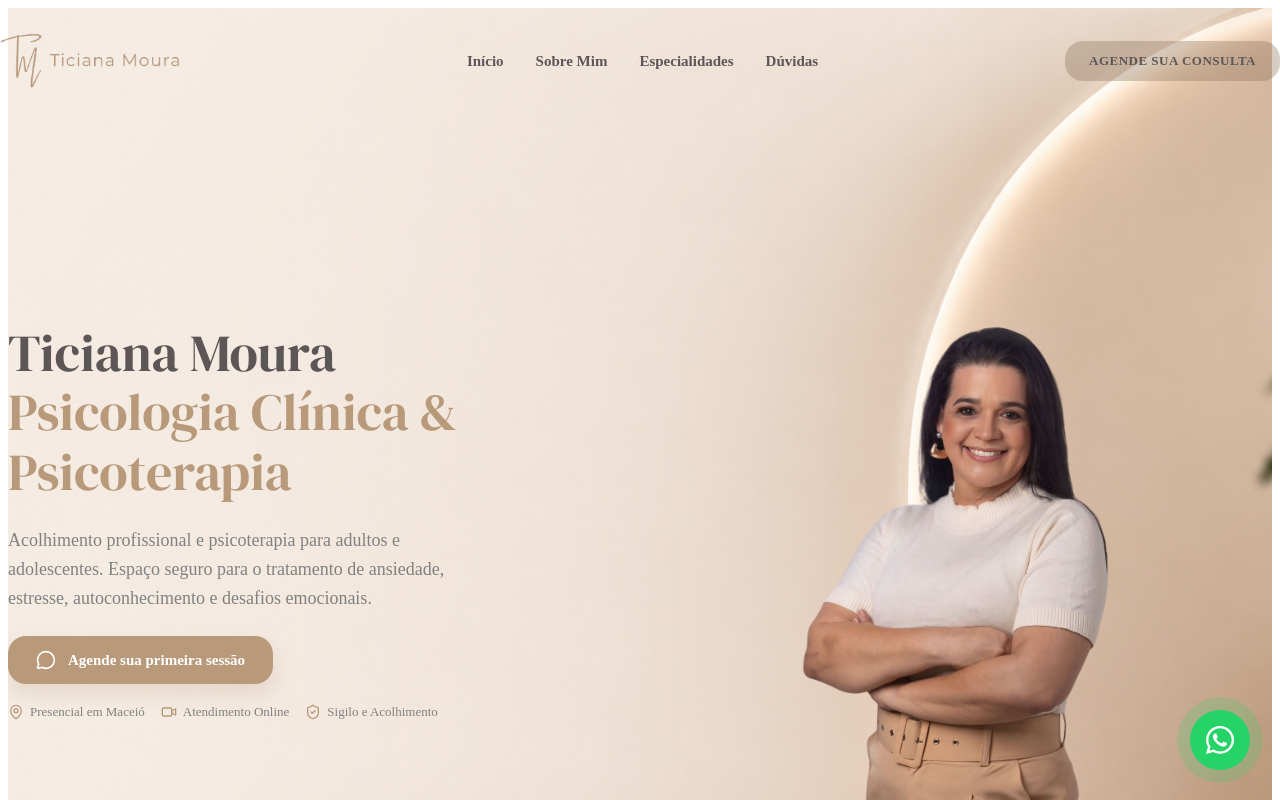
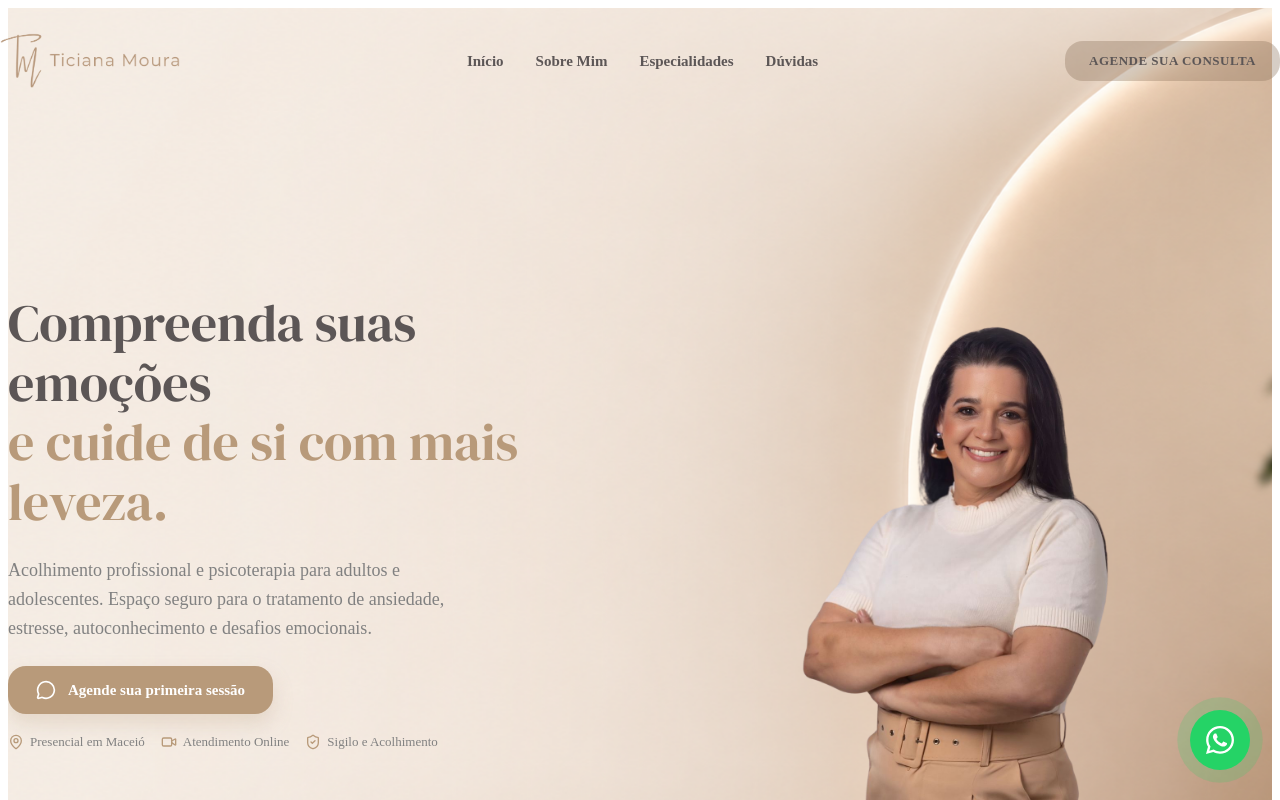
Before and after one commit to kauatorresfranca/ticiana-moura-psic, a React (Vite) app: page / in a window 1280 px wide. Shown: the top 800 px of the page. Built offline with nearby package versions, Linux system fonts and the light colour scheme; the HTML template or start-up script is replaced by a standard one.

Commit message:
feat: update Hero title for enhanced emotional connection and clarity

```diff
--- a/src/components/sections/hero/index.tsx
+++ b/src/components/sections/hero/index.tsx
@@ -15,7 +15,8 @@ export const Hero = () => {
             viewport={{ once: true }}
           >
             <S.HeroTitle as="h1">
-              Ticiana Moura <span>Psicologia Clínica & Psicoterapia</span>
+              Compreenda suas emoções
+              <span>e cuide de si com mais leveza.</span>
             </S.HeroTitle>
 
             <S.HeroDescription>
```
